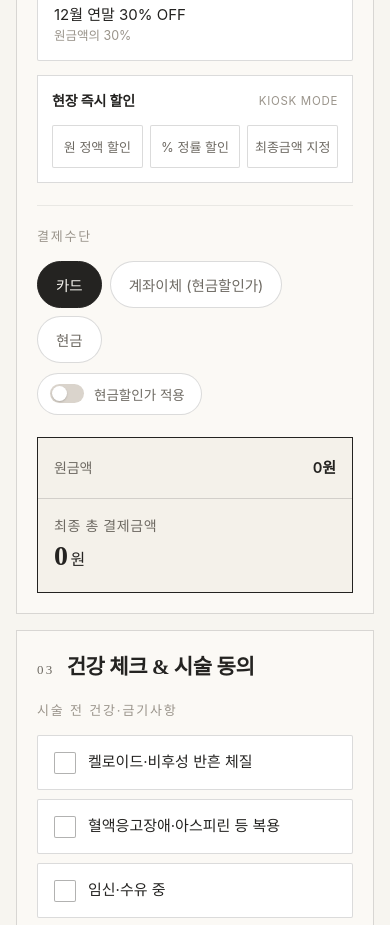
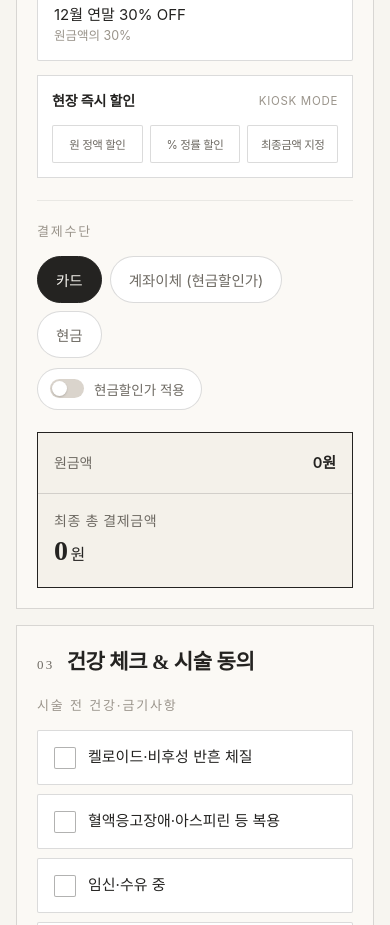
Before and after one commit to kbeauty-medical/kbeauty-medical.github.io, a plain HTML site: page consent/index.html in a window 390 px wide. Shown: the part 2076-3001 px from the top of the page. Drawn offline with Linux system fonts and the light colour scheme.

Commit message:
동의서: 현장 할인 버튼 모바일 폭 정돈

```diff
--- a/consent/index.html
+++ b/consent/index.html
@@ -421,6 +421,7 @@
     .grid{grid-template-columns:1fr;}
     .btn--ghost{padding:9px 11px;font-size:12.5px;}
     .mg-row{grid-template-columns:repeat(2,minmax(0,1fr));}
+    .manual-grid .chip{font-size:11.5px;letter-spacing:-.04em;padding:10px 1px;}
     .menu{min-height:92px;padding:14px;}
     .summary-total{flex-direction:column;align-items:flex-start;gap:4px;}
     .sticky-total strong{font-size:21px;}
```
